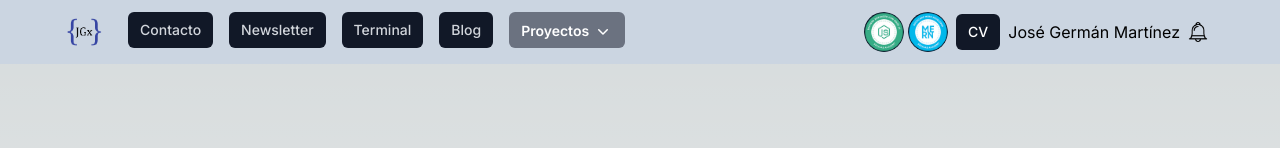
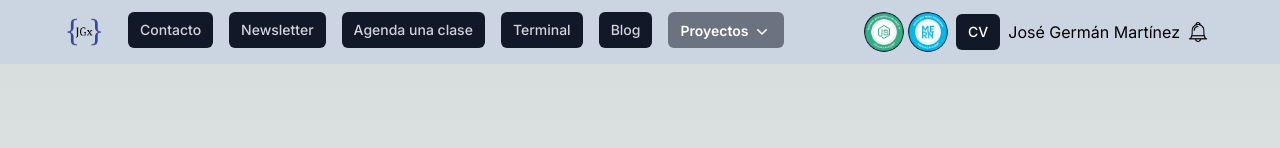
Before and after one commit to JoseGermanx/cv-app, a Next.js app: page /projects in a window 1280 px wide. Shown: the top 148 px of the page. Built offline with nearby package versions, Linux system fonts and the light colour scheme.

Commit message:
agregar enlace para agendar una clase en la barra de navegación

```diff
--- a/src/app/ui/Navbar.tsx
+++ b/src/app/ui/Navbar.tsx
@@ -125,6 +125,13 @@ const NavBar = () => {
                   Newsletter
                 </Link>
                 <Link
+                  href="https://www.superprof.cl/aprende-javascript-transforma-carrera-tecnologia-soy-graduado-ingenieria-puedo-ayudar-dar-pasos-firmes-este.html"
+                  className="bg-gray-900 text-gray-300 hover:bg-gray-700 hover:text-white rounded-md px-3 py-2 text-sm font-medium"
+                  target="_blank"
+                >
+                  Agenda una clase
+                </Link>
+                <Link
                   href="/terminal"
                   className="bg-gray-900 text-gray-300 hover:bg-gray-700 hover:text-white rounded-md px-3 py-2 text-sm font-medium"
                 >
```
